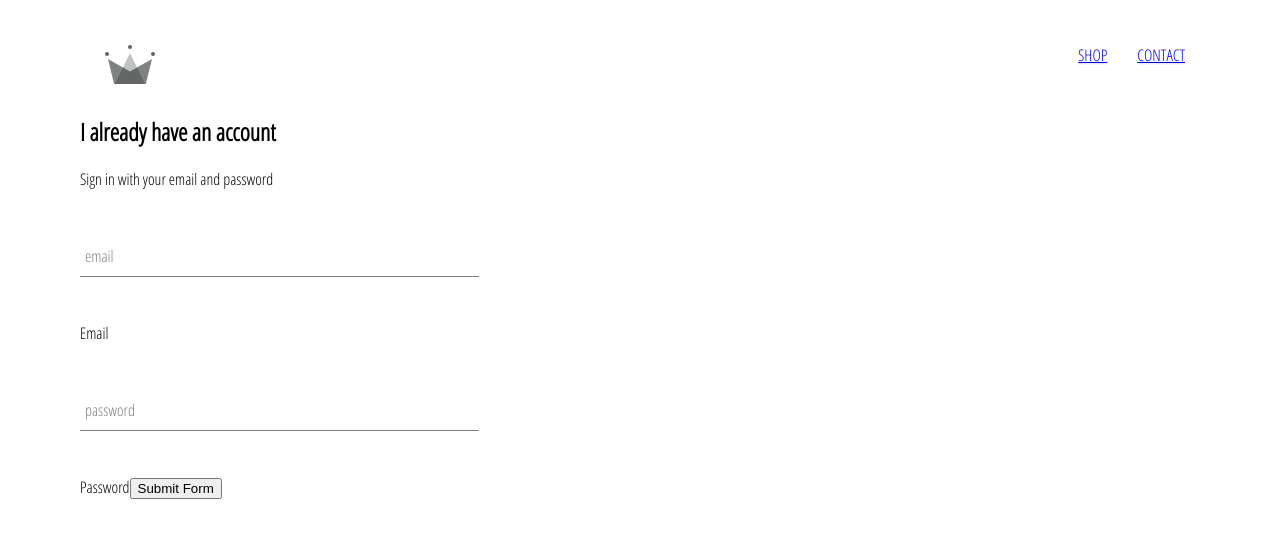
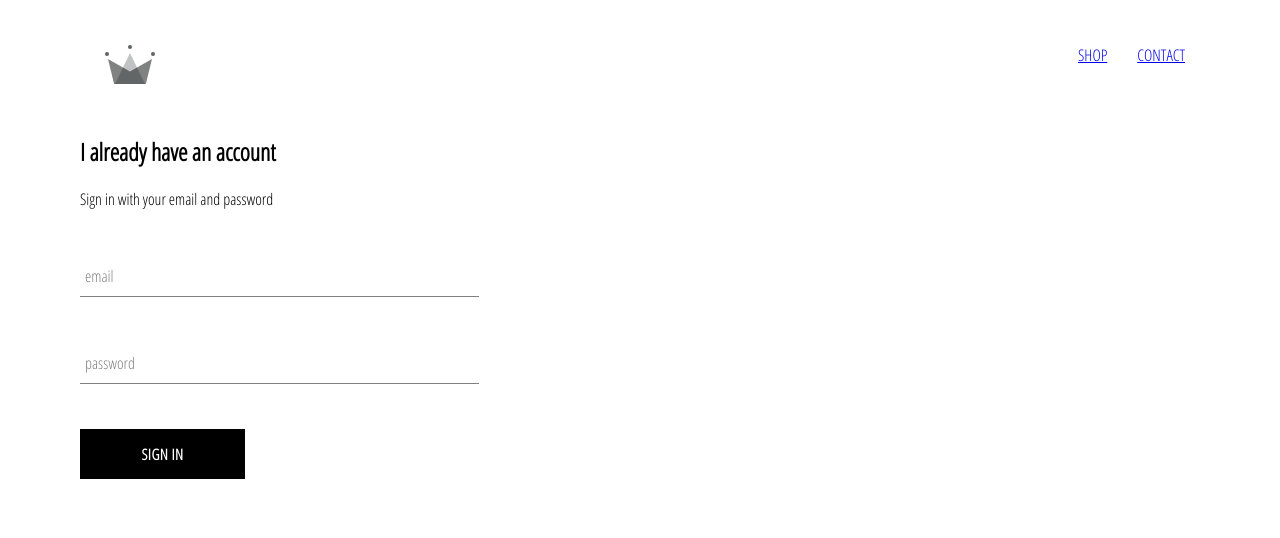
Before and after one commit to AlbrightAshleigh/react-store-app, a React (Create React App) app: page /signin in a window 1280 px wide. Shown: the top 538 px of the page. Built offline with nearby package versions, Linux system fonts and the light colour scheme.

Commit message:
adding custom button component and styling

```diff
--- /dev/null
+++ b/src/components/custom-button/custom-button.component.jsx
@@ -0,0 +1,13 @@
+import React from 'react';
+
+import './custom-button.styles.scss';
+
+const CustomButton = ({children, ...otherProps}) => (
+<button className='custom-button' {...otherProps}>
+    {children}
+</button>
+
+);
+
+
+export default CustomButton;
--- /dev/null
+++ b/src/components/custom-button/custom-button.styles.scss
@@ -0,0 +1,22 @@
+.custom-button {
+  min-width: 165px;
+  width: auto;
+  height: 50px;
+  letter-spacing: 0.5px;
+  line-height: 50px;
+  padding: 0 35px 0 35px;
+  font-size: 15px;
+  background-color: black;
+  color: white;
+  text-transform: uppercase;
+  font-family: 'Open Sans Condensed';
+  font-weight: bolder;
+  border: none;
+  cursor: pointer;
+
+  &:hover {
+    background-color: white;
+    color: black;
+    border: 1px solid black;
+  }
+}
--- a/src/components/sign-in/sign-in.component.jsx
+++ b/src/components/sign-in/sign-in.component.jsx
@@ -1,6 +1,7 @@
 import React from 'react';
 
 import FormInput from '../form-input/form-input.component';
+import CustomButton from '../custom-button/custom-button.component';
 
 import './sign-in.styles.scss';
 
@@ -40,7 +41,6 @@
                         handleChange = {this.handleChange}
                         label= "email"
                         required/>
-                    <label>Email</label>
                     <FormInput
                         name="password"
                         type="password"
@@ -48,9 +48,9 @@
                         handleChange= {this.handleChange}
                         label= "password"
                         required/>
-                    <label>Password</label>
 
-                    <input type="submit" value="Submit Form"/>
+
+                    <CustomButton type="submit" value="Submit Form"> Sign In </CustomButton>
                 </form>
             </div>
         );
--- a/src/components/sign-in/sign-in.styles.scss
+++ b/src/components/sign-in/sign-in.styles.scss
@@ -1,4 +1,10 @@
 .sign-in{
 
     width: 30vw;
+    display: flex;
+    flex-direction: column;
+
+    .title{
+        margin: 10px;
+    }
 }
```
